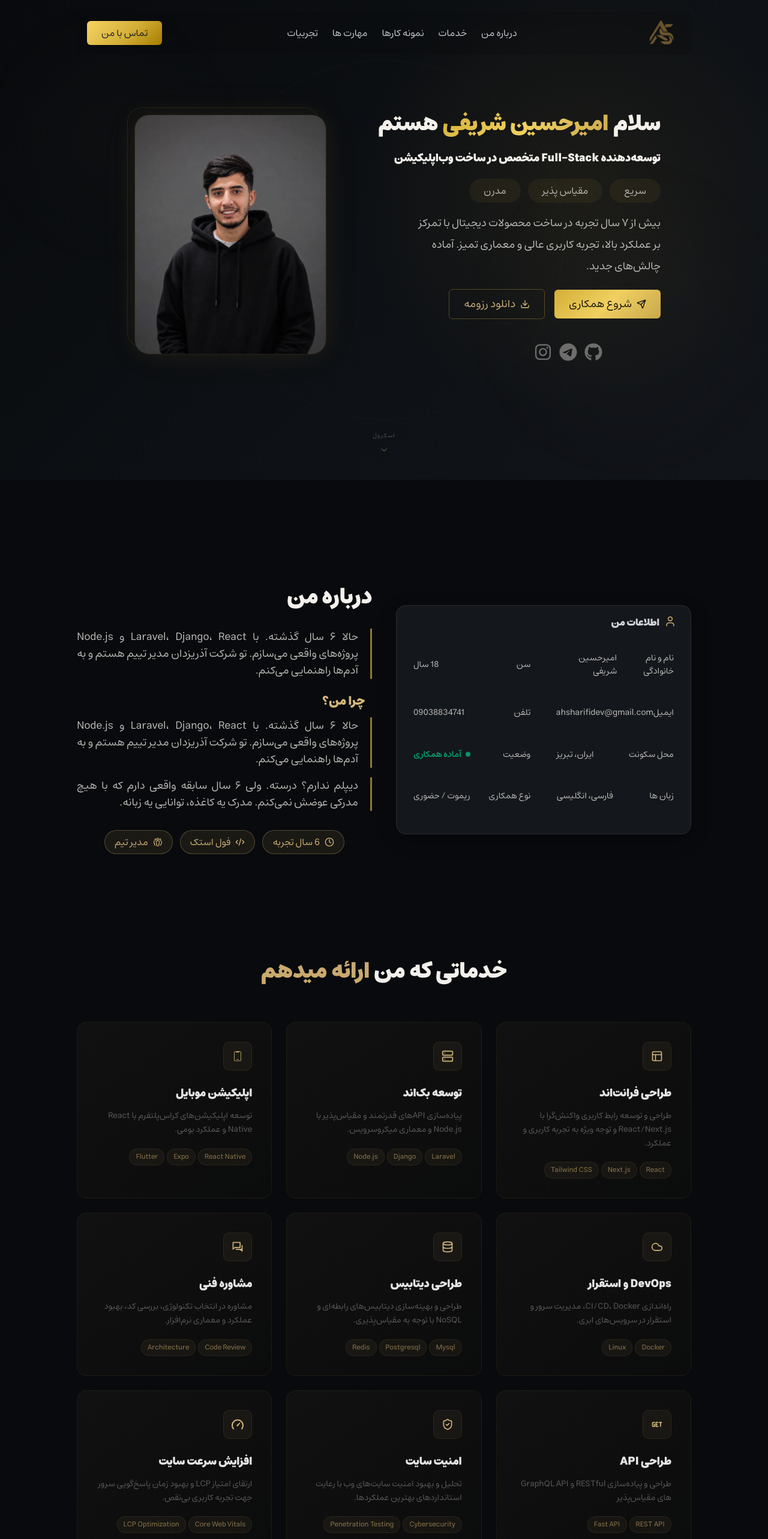
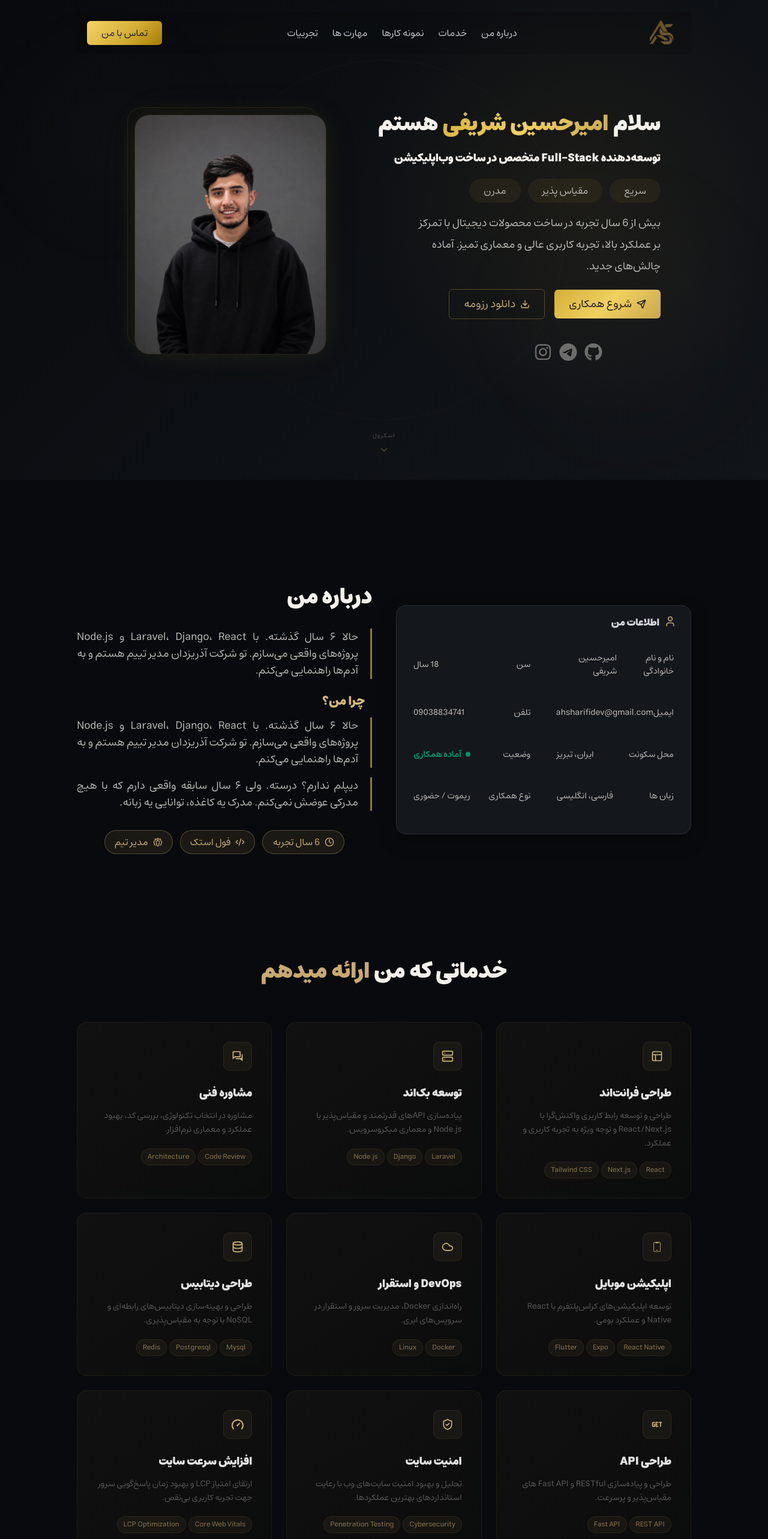
Before and after one commit to ahsharifi/ahsharifidev-site, a React (Vite) app: page / in a window 1280 px wide. Shown: the top 2566 px of the page at 60% size. Built offline with nearby package versions, Linux system fonts and the light colour scheme.

Commit message:
change services and hero

```diff
--- a/src/components/Hero.tsx
+++ b/src/components/Hero.tsx
@@ -29,7 +29,7 @@ function Hero() {
             <p className="bg-gold-500/10 px-6 py-1 rounded-xl">مدرن</p>
           </div>
           <p className="mb-5 mt-4">
-            بیش از ۷ سال تجربه در ساخت محصولات دیجیتال با تمرکز بر عملکرد بالا،
+            بیش از 6 سال تجربه در ساخت محصولات دیجیتال با تمرکز بر عملکرد بالا،
             تجربه کاربری عالی و معماری تمیز. آماده چالش‌های جدید.
           </p>
           <div className="buttons flex flex-row items-center justify-start gap-4">
--- a/src/components/Services.tsx
+++ b/src/components/Services.tsx
@@ -29,6 +29,12 @@ function Services() {
             tags={["Laravel", "Django", "Node.js"]}
           />
           <Service
+            icon={<BiConversation size={20} />}
+            title="مشاوره فنی"
+            description="مشاوره در انتخاب تکنولوژی، بررسی کد، بهبود عملکرد و معماری نرم‌افزار."
+            tags={["Code Review", "Architecture"]}
+          />
+          <Service
             icon={<CiMobile3 size={20} />}
             title="اپلیکیشن موبایل"
             description="توسعه اپلیکیشن‌های کراس‌پلتفرم با React Native و عملکرد بومی."
@@ -37,7 +43,7 @@ function Services() {
           <Service
             icon={<Cloud size={20} />}
             title="DevOps و استقرار"
-            description="راه‌اندازی CI/CD، Docker، مدیریت سرور و استقرار در سرویس‌های ابری."
+            description="راه‌اندازی  Docker، مدیریت سرور و استقرار در سرویس‌های ابری."
             tags={["Docker", "Linux"]}
           />
           <Service
@@ -47,15 +53,9 @@ function Services() {
             tags={["Mysql", "Postgresql", "Redis"]}
           />
           <Service
-            icon={<BiConversation size={20} />}
-            title="مشاوره فنی"
-            description="مشاوره در انتخاب تکنولوژی، بررسی کد، بهبود عملکرد و معماری نرم‌افزار."
-            tags={["Code Review", "Architecture"]}
-          />
-          <Service
             icon={<TbHttpGet size={20} />}
             title="طراحی API"
-            description="طراحی و پیاده‌سازی RESTful و GraphQL API های مقیاس‌پذیر"
+            description="طراحی و پیاده‌سازی RESTful و Fast API های مقیاس‌پذیر و پرسرعت."
             tags={["REST API", "Fast API"]}
           />
           <Service
```
